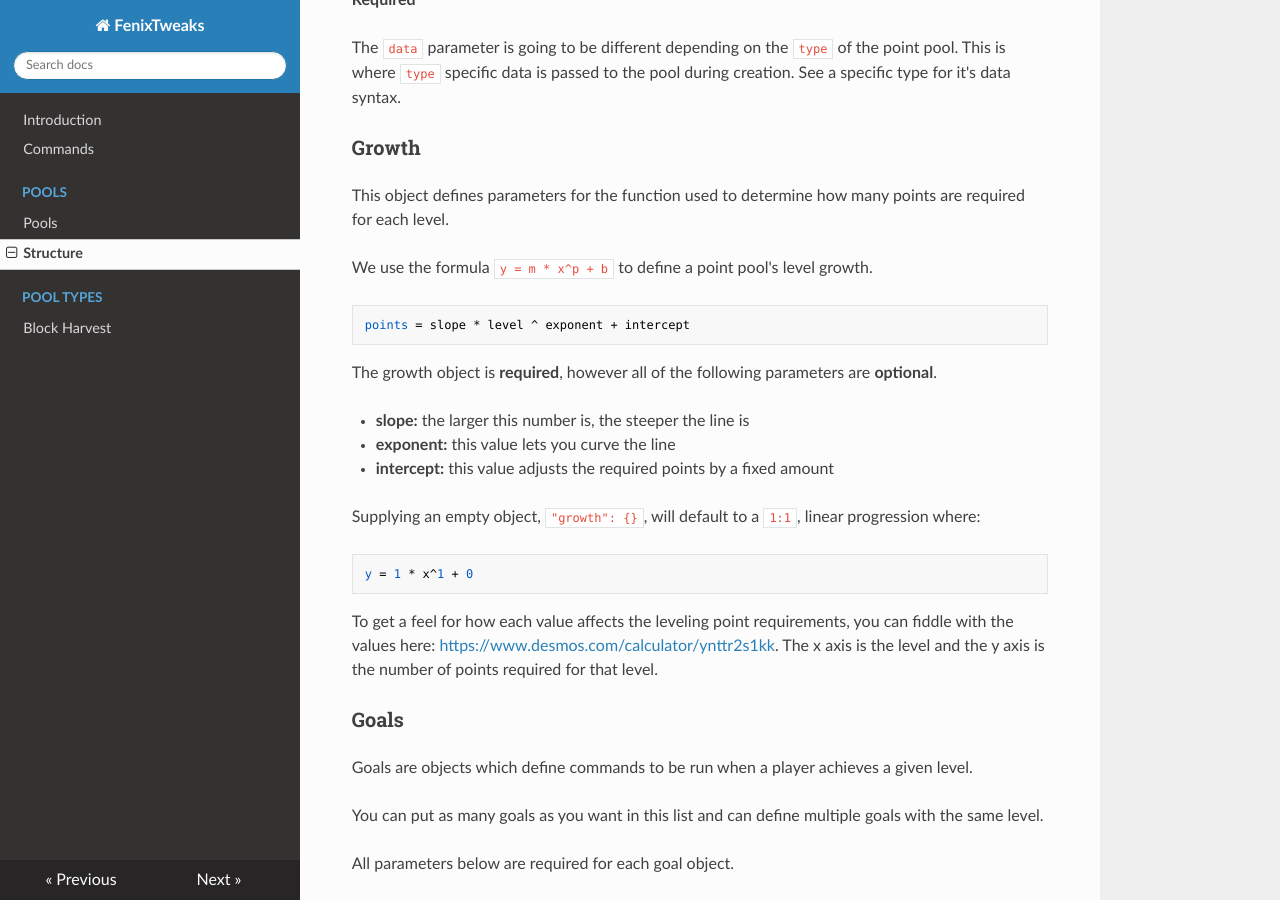
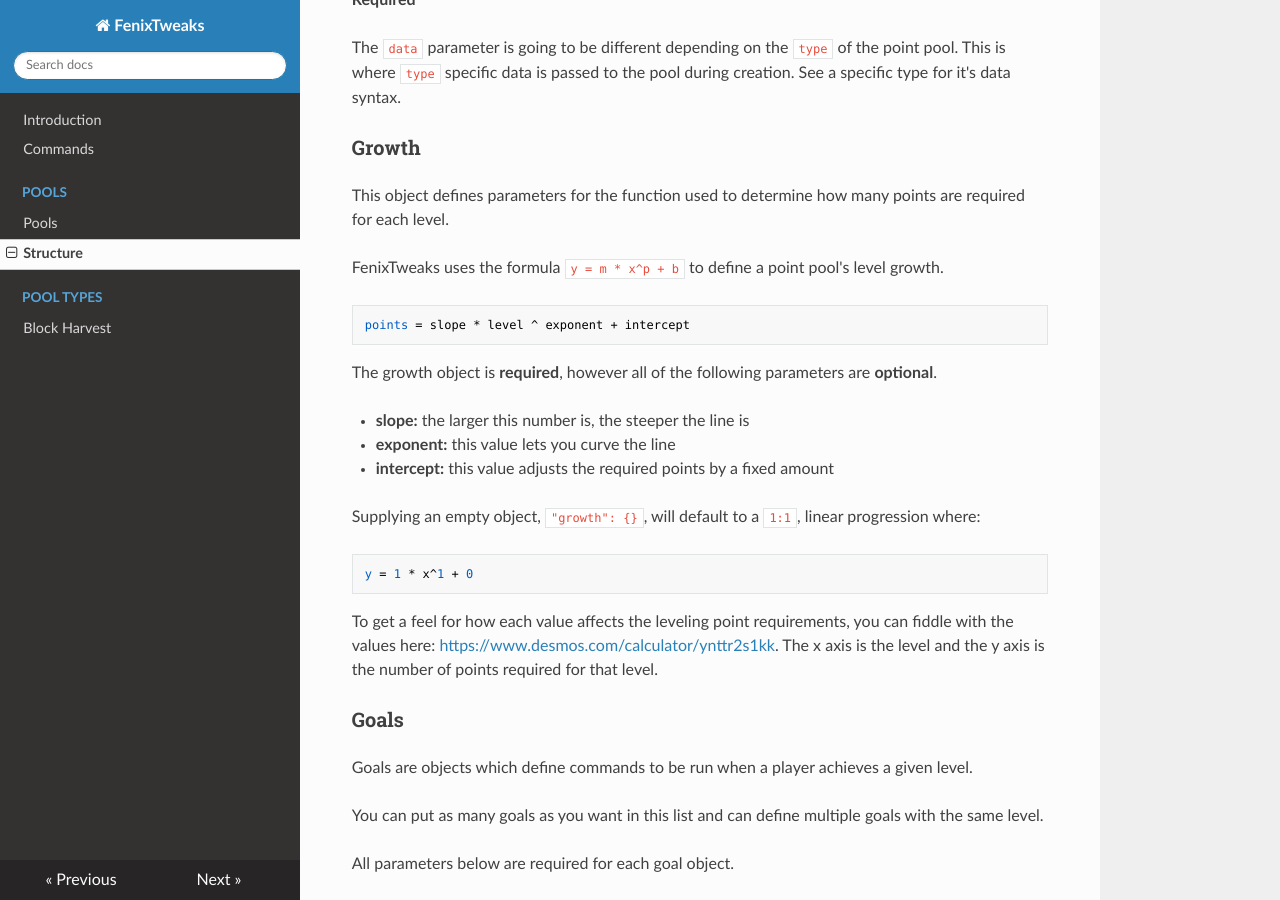
Before and after one commit to Fenix711/fenixtweaks, an MkDocs documentation site: the page built from docs/pools/structure.md, in a window 1280 px wide and 900 px high, scrolled down 769 px. Built offline with MkDocs 1.6.1, drawn with Linux system fonts in a browser that asks for light colours; nearby versions of some CDN libraries; old or Windows-style settings are respelled for this version of MkDocs.

Commit message:
Update docs

````diff
--- a/docs/pools/structure.md
+++ b/docs/pools/structure.md
@@ -41,7 +41,7 @@ The `data` parameter is going to be different depending on the `type` of the poi
 
 This object defines parameters for the function used to determine how many points are required for each level.
 
-We use the formula `y = m * x^p + b` to define a point pool's level growth.
+FenixTweaks uses the formula `y = m * x^p + b` to define a point pool's level growth.
 
 ```
 points = slope * level ^ exponent + intercept
````
